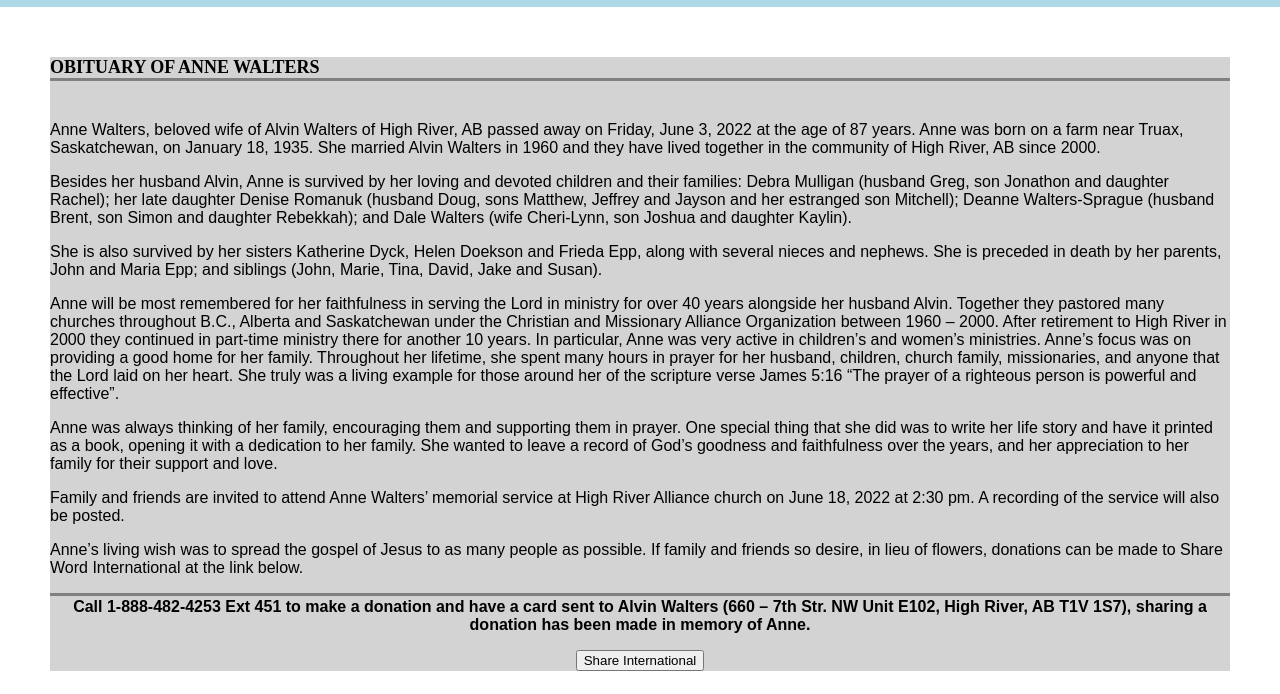
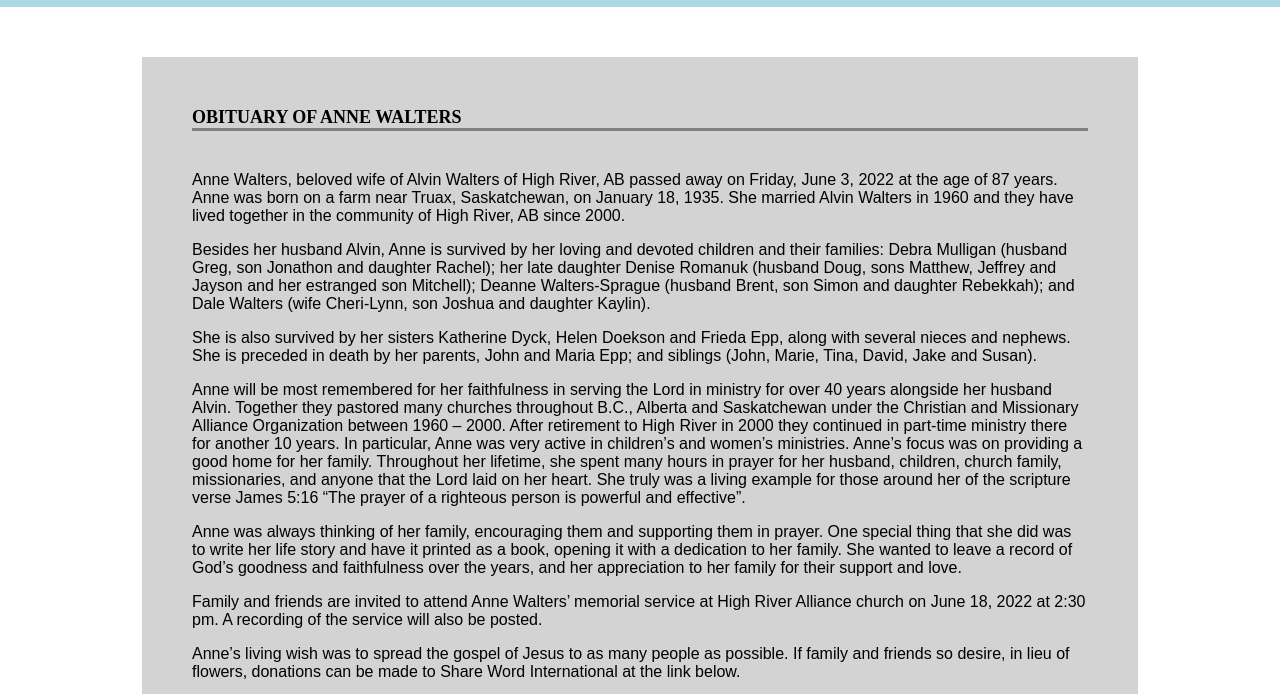
Before and after one commit to JoshuaW13/AnneWalters, a plain HTML site: page pages/obituary.html in a window 1280 px wide. Shown: the part 87-781 px from the top of the page. Drawn offline with Linux system fonts and the light colour scheme.

Commit message:
tried to fix

```diff
--- a/styles/grandmaStyles.css
+++ b/styles/grandmaStyles.css
@@ -96,6 +96,9 @@ p{
     background-color: lightgray;
     font-family: sans-serif;
     margin: 50px;
+    padding: 50px;
+    width: 70%;
+    height: auto;
 
 }
 /*
```
